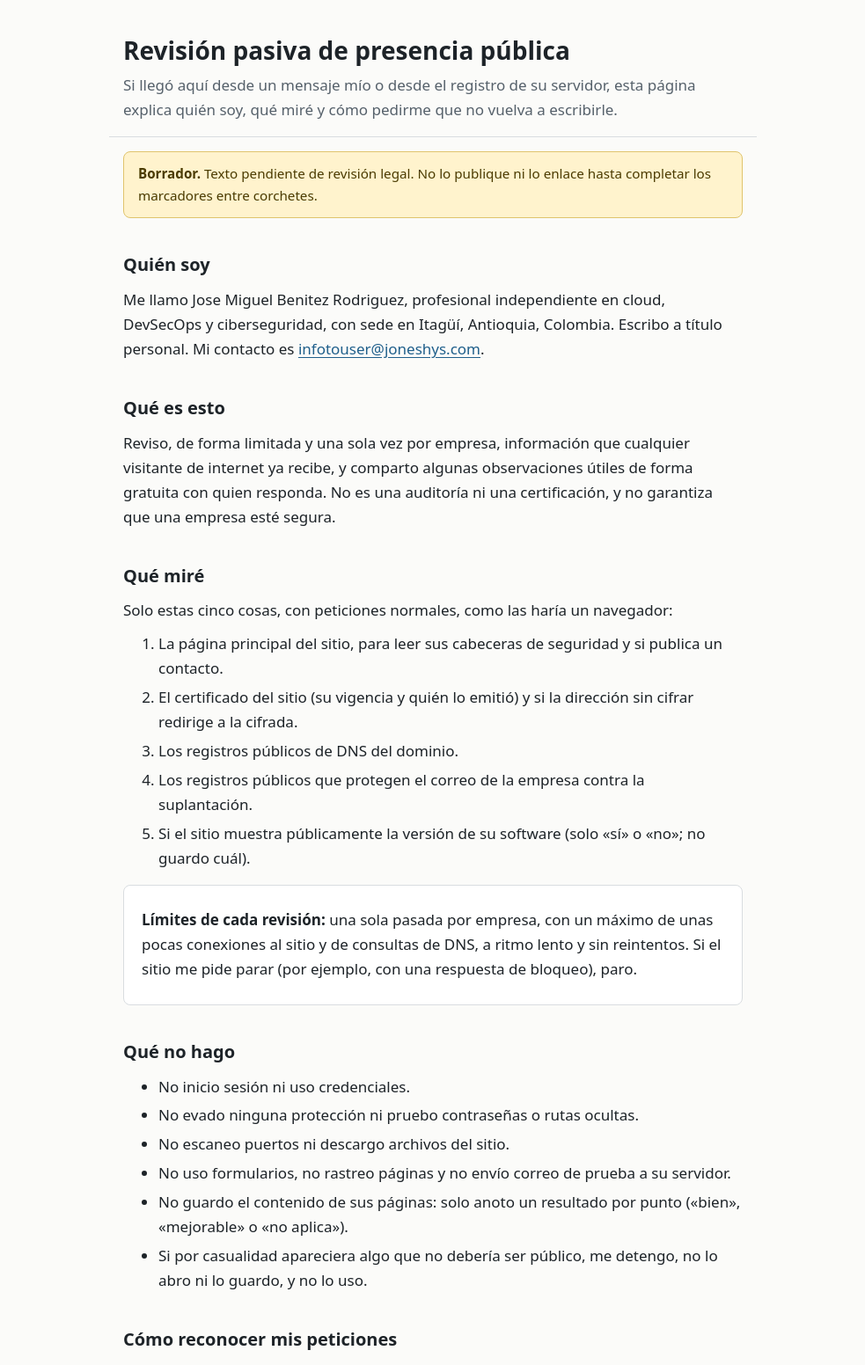
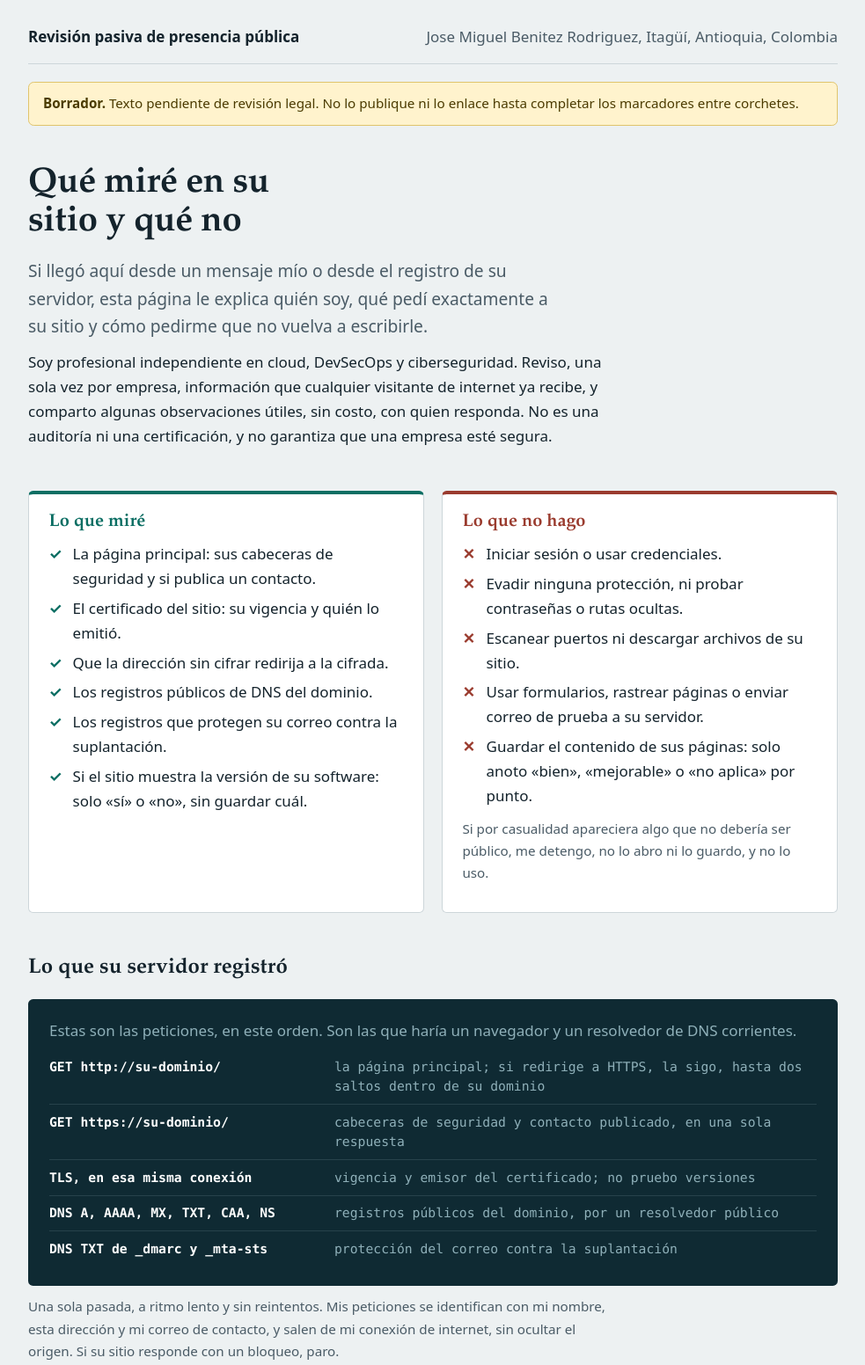
Before and after one commit to joneshys/LandingJoneshys, a plain HTML site: page index.html in a window 1280 px wide. Shown: the top 1552 px of the page at 88% size, without its empty margins (148-1131 px from the left). Drawn offline with Linux system fonts and the light colour scheme.

Commit message:
Rediseño de la landing

```diff
--- a/index.html
+++ b/index.html
@@ -12,53 +12,79 @@
 <link rel="stylesheet" href="style.css">
 </head>
 <body>
-<header>
-  <h1>Revisión pasiva de presencia pública</h1>
-  <p class="lead">Si llegó aquí desde un mensaje mío o desde el registro de su servidor, esta página explica quién soy, qué miré y cómo pedirme que no vuelva a escribirle.</p>
-</header>
-<main>
-  <div class="draft" role="note"><strong>Borrador.</strong> Texto pendiente de revisión legal. No lo publique ni lo enlace hasta completar los marcadores entre corchetes.</div>
+<div class="pagina">
+  <header class="cabecera">
+    <p class="sitio">Revisión pasiva de presencia pública</p>
+    <p class="firma">Jose Miguel Benitez Rodriguez, Itagüí, Antioquia, Colombia</p>
+  </header>
 
-  <h2>Quién soy</h2>
-  <p>Me llamo Jose Miguel Benitez Rodriguez, profesional independiente en cloud, DevSecOps y ciberseguridad, con sede en Itagüí, Antioquia, Colombia. Escribo a título personal. Mi contacto es <a href="mailto:infotouser@joneshys.com">infotouser@joneshys.com</a>.</p>
+  <p class="borrador" role="note"><strong>Borrador.</strong> Texto pendiente de revisión legal. No lo publique ni lo enlace hasta completar los marcadores entre corchetes.</p>
 
-  <h2>Qué es esto</h2>
-  <p>Reviso, de forma limitada y una sola vez por empresa, información que cualquier visitante de internet ya recibe, y comparto algunas observaciones útiles de forma gratuita con quien responda. No es una auditoría ni una certificación, y no garantiza que una empresa esté segura.</p>
+  <main>
+    <section class="portada">
+      <h1>Qué miré en su sitio y qué no</h1>
+      <p class="lead">Si llegó aquí desde un mensaje mío o desde el registro de su servidor, esta página le explica quién soy, qué pedí exactamente a su sitio y cómo pedirme que no vuelva a escribirle.</p>
+      <p>Soy profesional independiente en cloud, DevSecOps y ciberseguridad. Reviso, una sola vez por empresa, información que cualquier visitante de internet ya recibe, y comparto algunas observaciones útiles, sin costo, con quien responda. No es una auditoría ni una certificación, y no garantiza que una empresa esté segura.</p>
+    </section>
 
-  <h2>Qué miré</h2>
-  <p>Solo estas cinco cosas, con peticiones normales, como las haría un navegador:</p>
-  <ol>
-    <li>La página principal del sitio, para leer sus cabeceras de seguridad y si publica un contacto.</li>
-    <li>El certificado del sitio (su vigencia y quién lo emitió) y si la dirección sin cifrar redirige a la cifrada.</li>
-    <li>Los registros públicos de DNS del dominio.</li>
-    <li>Los registros públicos que protegen el correo de la empresa contra la suplantación.</li>
-    <li>Si el sitio muestra públicamente la versión de su software (solo «sí» o «no»; no guardo cuál).</li>
-  </ol>
-  <div class="card">
-    <p><strong>Límites de cada revisión:</strong> una sola pasada por empresa, con un máximo de unas pocas conexiones al sitio y de consultas de DNS, a ritmo lento y sin reintentos. Si el sitio me pide parar (por ejemplo, con una respuesta de bloqueo), paro.</p>
-  </div>
+    <div class="doble">
+      <section class="bloque miro" aria-labelledby="miro-t">
+        <h2 id="miro-t">Lo que miré</h2>
+        <ul>
+          <li>La página principal: sus cabeceras de seguridad y si publica un contacto.</li>
+          <li>El certificado del sitio: su vigencia y quién lo emitió.</li>
+          <li>Que la dirección sin cifrar redirija a la cifrada.</li>
+          <li>Los registros públicos de DNS del dominio.</li>
+          <li>Los registros que protegen su correo contra la suplantación.</li>
+          <li>Si el sitio muestra la versión de su software: solo «sí» o «no», sin guardar cuál.</li>
+        </ul>
+      </section>
+      <section class="bloque nohago" aria-labelledby="no-t">
+        <h2 id="no-t">Lo que no hago</h2>
+        <ul>
+          <li>Iniciar sesión o usar credenciales.</li>
+          <li>Evadir ninguna protección, ni probar contraseñas o rutas ocultas.</li>
+          <li>Escanear puertos ni descargar archivos de su sitio.</li>
+          <li>Usar formularios, rastrear páginas o enviar correo de prueba a su servidor.</li>
+          <li>Guardar el contenido de sus páginas: solo anoto «bien», «mejorable» o «no aplica» por punto.</li>
+        </ul>
+        <p class="nota">Si por casualidad apareciera algo que no debería ser público, me detengo, no lo abro ni lo guardo, y no lo uso.</p>
+      </section>
+    </div>
 
-  <h2>Qué no hago</h2>
-  <ul>
-    <li>No inicio sesión ni uso credenciales.</li>
-    <li>No evado ninguna protección ni pruebo contraseñas o rutas ocultas.</li>
-    <li>No escaneo puertos ni descargo archivos del sitio.</li>
-    <li>No uso formularios, no rastreo páginas y no envío correo de prueba a su servidor.</li>
-    <li>No guardo el contenido de sus páginas: solo anoto un resultado por punto («bien», «mejorable» o «no aplica»).</li>
-    <li>Si por casualidad apareciera algo que no debería ser público, me detengo, no lo abro ni lo guardo, y no lo uso.</li>
-  </ul>
+    <section aria-labelledby="registro-t">
+      <h2 id="registro-t">Lo que su servidor registró</h2>
+      <div class="registro">
+        <p>Estas son las peticiones, en este orden. Son las que haría un navegador y un resolvedor de DNS corrientes.</p>
+        <ul>
+          <li><b>GET http://su-dominio/</b><span>la página principal; si redirige a HTTPS, la sigo, hasta dos saltos dentro de su dominio</span></li>
+          <li><b>GET https://su-dominio/</b><span>cabeceras de seguridad y contacto publicado, en una sola respuesta</span></li>
+          <li><b>TLS, en esa misma conexión</b><span>vigencia y emisor del certificado; no pruebo versiones</span></li>
+          <li><b>DNS A, AAAA, MX, TXT, CAA, NS</b><span>registros públicos del dominio, por un resolvedor público</span></li>
+          <li><b>DNS TXT de _dmarc y _mta-sts</b><span>protección del correo contra la suplantación</span></li>
+        </ul>
+      </div>
+      <p class="nota">Una sola pasada, a ritmo lento y sin reintentos. Mis peticiones se identifican con mi nombre, esta dirección y mi correo de contacto, y salen de mi conexión de internet, sin ocultar el origen. Si su sitio responde con un bloqueo, paro.</p>
+    </section>
 
-  <h2>Cómo reconocer mis peticiones</h2>
-  <p>Mis peticiones se identifican con mi nombre, esta dirección y mi correo de contacto. Salen de mi conexión de internet, sin ocultar el origen. Si vio algo que le preocupa, escríbame y respondo.</p>
+    <section aria-labelledby="datos-t">
+      <h2 id="datos-t">Qué datos tengo y por cuánto tiempo</h2>
+      <p>Solo datos de contacto profesional de la empresa (por ejemplo, un correo genérico publicado en su sitio), el resultado de la revisión y, si responde, su respuesta. No vendo ni comparto estos datos. Los conservo [PLAZO] y los borro después, salvo que exista una queja o un requerimiento. Detalles en la <a href="politica.html">política de tratamiento de datos</a>.</p>
+    </section>
 
-  <h2>Qué datos tengo y por cuánto tiempo</h2>
-  <p>Solo datos de contacto profesional de la empresa (por ejemplo, un correo genérico publicado en su sitio), el resultado de la revisión y, si responde, su respuesta. No vendo ni comparto estos datos. Los conservo [PLAZO] y los borro después, salvo que exista una queja o un requerimiento. Detalles en la <a href="politica.html">política de tratamiento de datos</a>.</p>
+    <section class="baja" aria-labelledby="baja-t">
+      <h2 id="baja-t">Pedir que no se vuelva a escribir a su empresa</h2>
+      <p>Escriba con el asunto «BAJA» e indique solo el dominio de su empresa. Lo atiendo de inmediato, anoto el dominio para no volver a escribir y borro el correo con el que me contactó.</p>
+      <a class="boton" href="mailto:infotouser@joneshys.com?subject=BAJA">Pedir la baja</a>
+      <p class="nota">También puede escribir a infotouser@joneshys.com para cualquier otra duda sobre esta revisión.</p>
+    </section>
+  </main>
 
-  <h2>Pedir que no se vuelva a escribir a su empresa (baja)</h2>
-  <p>Escriba a <a href="mailto:infotouser@joneshys.com?subject=BAJA">infotouser@joneshys.com</a> con el asunto «BAJA» e indique solo el dominio de su empresa. Lo atiendo de inmediato, anoto el dominio para no volver a escribir y borro el correo con el que me contactó.</p>
-</main>
-<footer>
-  <p>Jose Miguel Benitez Rodriguez · Itagüí, Antioquia, Colombia · <a href="mailto:infotouser@joneshys.com">infotouser@joneshys.com</a> · Actualizado: [FECHA]</p>
-</footer>
+  <footer class="pie">
+    <p>Jose Miguel Benitez Rodriguez, Itagüí, Antioquia, Colombia</p>
+    <p><a href="mailto:infotouser@joneshys.com">infotouser@joneshys.com</a></p>
+    <p>Actualizado: [FECHA]</p>
+  </footer>
+</div>
 </body>
 </html>
--- a/style.css
+++ b/style.css
@@ -1,20 +1,80 @@
-:root{--bg:#fbfbf9;--fg:#1d2328;--muted:#56616b;--line:#d9dde0;--accent:#1f5f8b;--card:#ffffff}
-@media (prefers-color-scheme:dark){:root{--bg:#14181c;--fg:#e8ecef;--muted:#9aa5ae;--line:#2c343b;--accent:#7fb7e0;--card:#1b2127}}
+/* Landing de la revisión pasiva. Sin JavaScript, sin fuentes ni recursos externos. Compatible con CSP default-src 'none'; style-src 'self'. */
+:root{
+  --fondo:#edf1f2;--papel:#ffffff;--tinta:#14232c;--suave:#4a5b66;--linea:#cdd6da;
+  --si:#0b6e63;--si-fondo:#e6f3f0;--no:#9a3b2e;--no-fondo:#f8ebe8;
+  --registro:#0f2a33;--registro-texto:#d7e6ea;--registro-suave:#8fb0b9;--enlace:#0b5c8a;
+  --aviso:#fff3cd;--aviso-texto:#4a3b00;--aviso-linea:#e0c46c;
+  --serif:"Iowan Old Style","Palatino Linotype",Charter,"Book Antiqua",Georgia,serif;
+  --sans:system-ui,-apple-system,"Segoe UI",Roboto,"Helvetica Neue",Arial,sans-serif;
+  --mono:ui-monospace,"SFMono-Regular",Menlo,Consolas,monospace;
+}
+@media (prefers-color-scheme:dark){:root{
+  --fondo:#0e171c;--papel:#16232a;--tinta:#e8eff1;--suave:#9db0b8;--linea:#2b3c45;
+  --si:#5cc9b8;--si-fondo:#12302d;--no:#e59a8d;--no-fondo:#35201c;
+  --registro:#0a1418;--registro-texto:#d2e4e8;--registro-suave:#7fa3ad;--enlace:#8cc6ea;
+  --aviso:#3a3000;--aviso-texto:#ffe9a0;--aviso-linea:#7a6500;}}
 *{box-sizing:border-box}
 html{font-size:100%;-webkit-text-size-adjust:100%}
-body{margin:0;background:var(--bg);color:var(--fg);font:1.0625rem/1.65 system-ui,-apple-system,"Segoe UI",Roboto,"Helvetica Neue",Arial,sans-serif}
-header,main,footer{max-width:46rem;margin:0 auto;padding:0 1rem}
-header{padding-top:2.5rem;padding-bottom:1rem;border-bottom:1px solid var(--line)}
-h1{font-size:1.75rem;line-height:1.25;margin:0 0 .5rem}
-h2{font-size:1.25rem;margin:2.25rem 0 .5rem}
-p,ul,ol{margin:.6rem 0}
-li{margin:.3rem 0}
-a{color:var(--accent);text-underline-offset:.15em}
-a:focus-visible{outline:3px solid var(--accent);outline-offset:2px}
-.lead{color:var(--muted);margin:0}
-.card{background:var(--card);border:1px solid var(--line);border-radius:.5rem;padding:1rem 1.25rem;margin:1rem 0}
-dl{margin:.6rem 0}dt{font-weight:600;margin-top:.7rem}dd{margin:.1rem 0 0 0}
-footer{padding-top:1.5rem;padding-bottom:3rem;margin-top:2.5rem;border-top:1px solid var(--line);color:var(--muted);font-size:.95rem}
-.draft{background:#fff3cd;color:#4a3b00;border:1px solid #e0c46c;border-radius:.5rem;padding:.75rem 1rem;margin:1rem 0;font-size:.95rem}
-@media (prefers-color-scheme:dark){.draft{background:#3a3000;color:#ffe9a0;border-color:#7a6500}}
-@media (max-width:30rem){h1{font-size:1.5rem}}
+body{margin:0;background:var(--fondo);color:var(--tinta);font:1.0625rem/1.65 var(--sans)}
+.pagina{max-width:60rem;margin:0 auto;padding:0 1.25rem}
+a{color:var(--enlace);text-underline-offset:.18em}
+a:focus-visible{outline:3px solid var(--enlace);outline-offset:3px;border-radius:2px}
+h1,h2{font-family:var(--serif);font-weight:700;color:var(--tinta);text-wrap:balance}
+h1{font-size:2.5rem;line-height:1.12;letter-spacing:-.01em;margin:0 0 1rem;max-width:20ch}
+h2{font-size:1.5rem;line-height:1.25;margin:3rem 0 .75rem}
+p,ul,dl{margin:.7rem 0;max-width:42rem}
+li{margin:.35rem 0}
+
+.cabecera{padding:1.75rem 0 0;display:flex;flex-wrap:wrap;gap:.25rem 1rem;justify-content:space-between;align-items:baseline;border-bottom:1px solid var(--linea);padding-bottom:1rem}
+.sitio{font-weight:700;margin:0}
+.firma{color:var(--suave);margin:0}
+
+.borrador{background:var(--aviso);color:var(--aviso-texto);border:1px solid var(--aviso-linea);border-radius:.4rem;padding:.7rem 1rem;margin:1.25rem 0 0;font-size:.95rem;max-width:none}
+
+.portada{padding:2.75rem 0 .5rem}
+.portada .lead{font-size:1.2rem;color:var(--suave);max-width:38rem}
+
+.doble{display:grid;grid-template-columns:1fr 1fr;gap:1.25rem;margin:1.75rem 0 0}
+.bloque{background:var(--papel);border:1px solid var(--linea);border-radius:.35rem;padding:1.25rem 1.4rem}
+.bloque h2{margin:0 0 .6rem;font-size:1.25rem}
+.bloque ul{padding:0;margin:0;list-style:none;max-width:none}
+.bloque li{padding-left:1.7rem;position:relative}
+.bloque li::before{position:absolute;left:0;top:0;font-weight:700}
+.miro{border-top:4px solid var(--si)}
+.miro h2{color:var(--si)}
+.miro li::before{content:"✓";color:var(--si)}
+.nohago{border-top:4px solid var(--no)}
+.nohago h2{color:var(--no)}
+.nohago li::before{content:"✕";color:var(--no)}
+
+.registro{background:var(--registro);color:var(--registro-texto);border-radius:.35rem;padding:1.4rem 1.5rem;margin:1.25rem 0 0}
+.registro p{color:var(--registro-suave);max-width:none;margin:0 0 1rem}
+.registro ul{list-style:none;padding:0;margin:0;max-width:none;font-family:var(--mono);font-size:.92rem;line-height:1.5}
+.registro li{display:grid;grid-template-columns:minmax(0,19rem) 1fr;gap:.25rem 1.25rem;padding:.55rem 0;border-top:1px solid #27424b;margin:0}
+.registro li:first-child{border-top:0;padding-top:0}
+.registro b{font-weight:700;color:#fff}
+.registro span{color:var(--registro-suave)}
+.nota{font-size:.95rem;color:var(--suave)}
+
+.baja{background:var(--papel);border:1px solid var(--linea);border-left:6px solid var(--enlace);border-radius:.35rem;padding:1.25rem 1.5rem;margin:1.5rem 0 0}
+.baja h2{margin:0 0 .5rem}
+.baja p{max-width:40rem}
+.boton{display:inline-block;background:var(--enlace);color:#fff;font-weight:700;text-decoration:none;padding:.65rem 1.1rem;border-radius:.3rem;margin-top:.4rem}
+@media (prefers-color-scheme:dark){.boton{color:#0a1418}}
+.boton:hover{filter:brightness(1.1)}
+.boton:focus-visible{outline:3px solid var(--tinta);outline-offset:3px}
+
+dl.datos{max-width:42rem}
+dl.datos dt{font-weight:700;margin-top:1rem}
+dl.datos dd{margin:.15rem 0 0}
+
+.pie{margin-top:3.5rem;padding:1.25rem 0 3rem;border-top:1px solid var(--linea);color:var(--suave);font-size:.95rem}
+.pie p{margin:.2rem 0;max-width:none}
+
+@media (max-width:44rem){
+  h1{font-size:1.9rem}
+  .doble{grid-template-columns:1fr}
+  .registro li{grid-template-columns:1fr}
+  .portada{padding-top:2rem}
+}
+@media print{body{background:#fff;color:#000}.registro{background:#fff;color:#000;border:1px solid #000}.registro span,.registro p{color:#333}.borrador{border:1px solid #000;background:#fff;color:#000}}
```
Also changed, not shown: politica.html (+39 -17 lines).
